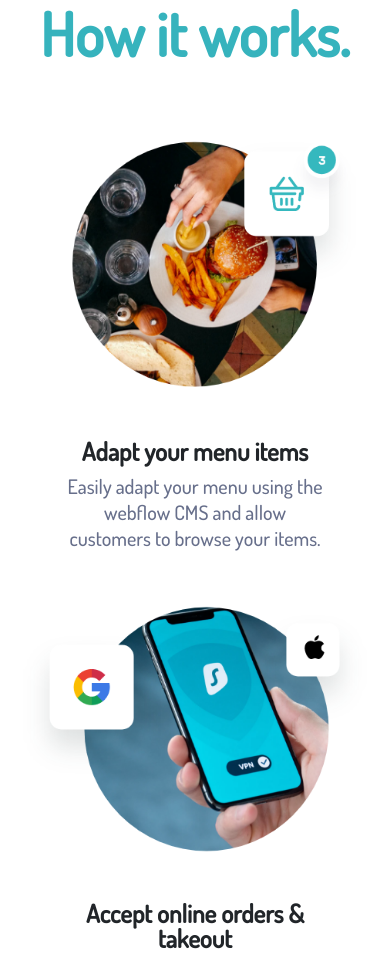
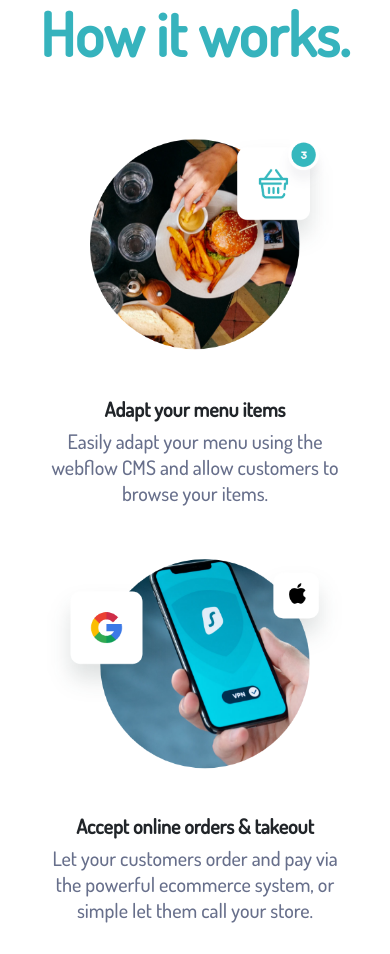
Before and after one commit to gulcin46/food, a plain HTML site: page index.html in a window 390 px wide. Shown: the part 2237-3191 px from the top of the page. Drawn offline with nearby package versions, Linux system fonts and the light colour scheme.

Commit message:
howitworks

```diff
--- a/_works.sass
+++ b/_works.sass
@@ -6,9 +6,8 @@
         margin-bottom: 60px
     .box
         .imgbox
-            width: 350px
         .textbox
-            padding: 35px 55px
+            padding: 35px 35px
             h2
                 font-weight: 700
                 font-size: 25px
@@ -19,12 +18,15 @@
                 line-height: 1.3
     @media screen and ( max-width:991px )
         .box
+            .imgbox
+                width: 300px
             .textbox
                 margin: 0px 65px 0px 65px
-
             .imgbox
                 margin: auto
     @media screen and ( max-width: 400px )
         .box
             .textbox
                 margin: 0px
+                h2
+                    font-size: 20px
```
Also changed, not shown: style.css, 1 other file.
